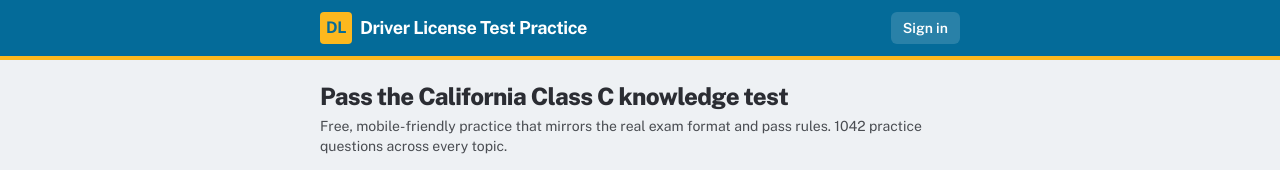
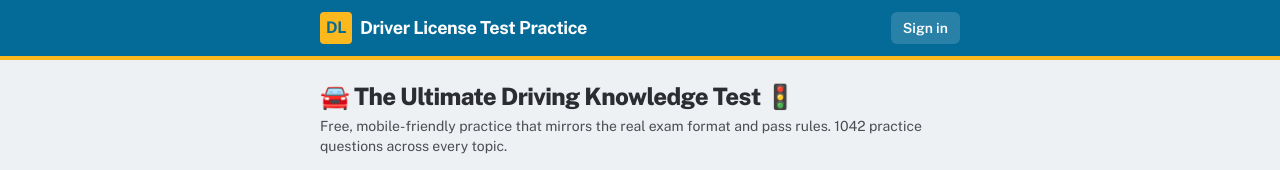
Before and after one commit to OzlorienLabs/dmv_mock_test, a Next.js app: page / in a window 1280 px wide. Shown: the top 170 px of the page. Built offline with nearby package versions, Linux system fonts and the light colour scheme; no server answers.

Commit message:
Change Title

```diff
--- a/src/app/page.tsx
+++ b/src/app/page.tsx
@@ -8,7 +8,7 @@ export default function Home() {
     <div className="space-y-6">
       <section>
         <h1 className="text-2xl font-extrabold tracking-tight text-ca-ink">
-          Pass the California Class C knowledge test
+          🚘 The Ultimate Driving Knowledge Test 🚦
         </h1>
         <p className="mt-1 text-sm text-ca-gray">
           Free, mobile-friendly practice that mirrors the real exam format and
```
